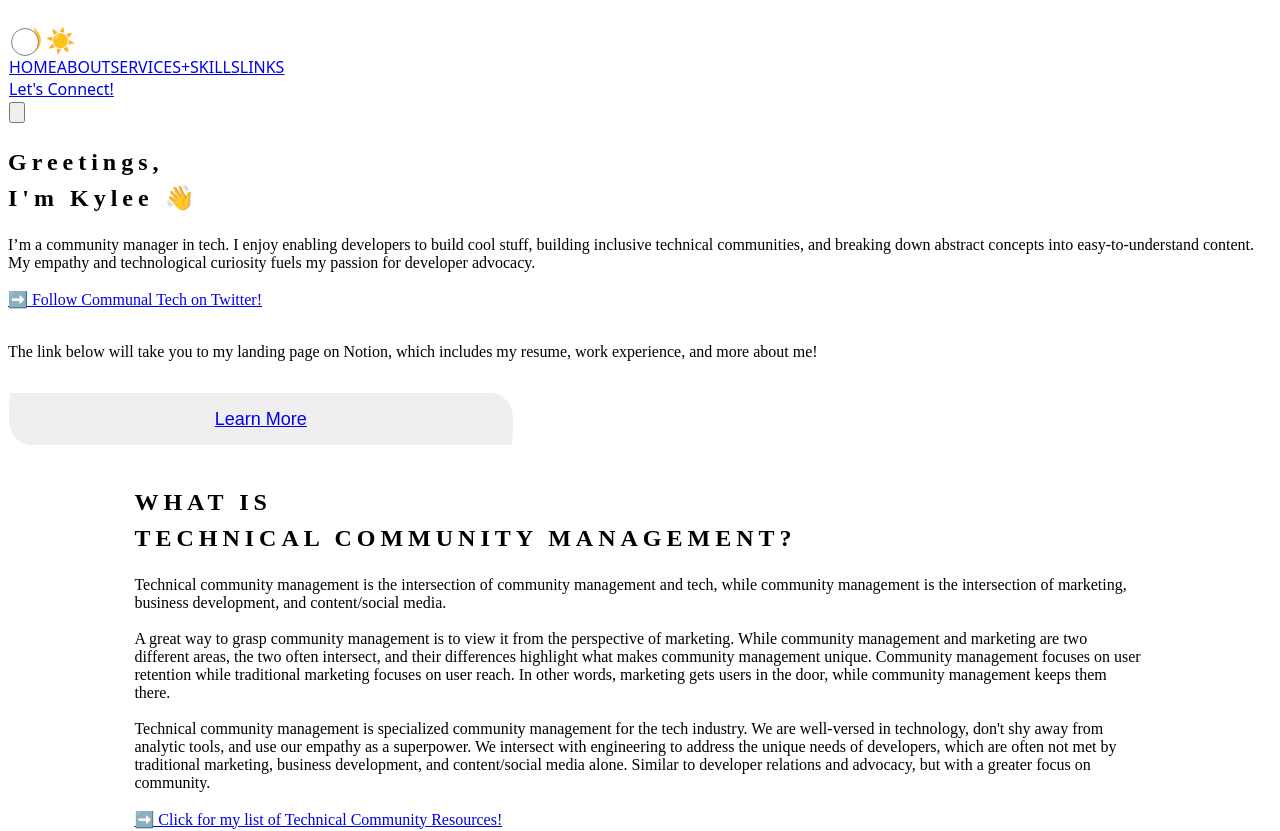
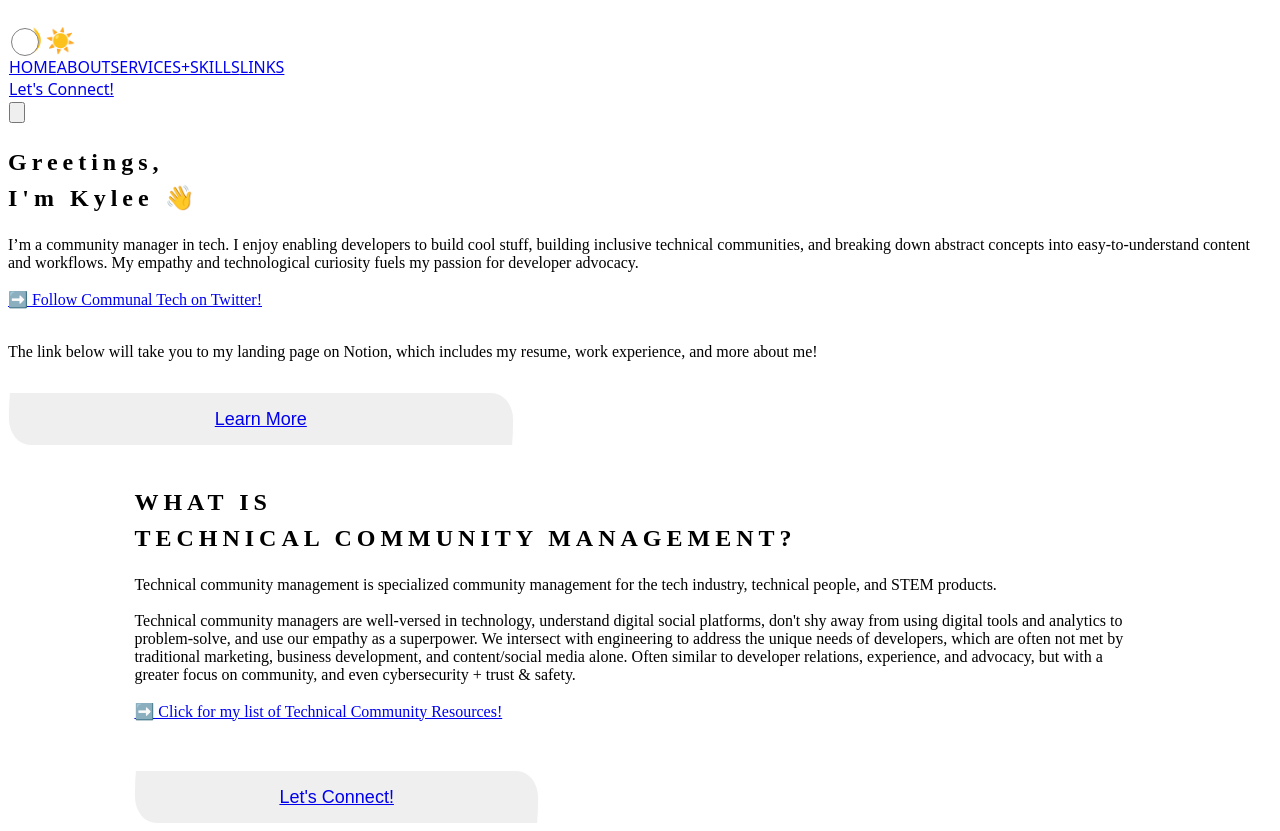
Before and after one commit to kyleecodes/communaltech-website_old, a Next.js app: page / in a window 1280 px wide. Shown: the top 831 px of the page. Built offline with nearby package versions, Linux system fonts and the light colour scheme; a web font is replaced by a local one.

Commit message:
Updated about bio for simplicity

```diff
--- a/pages/about.js
+++ b/pages/about.js
@@ -31,18 +31,10 @@ export default function About() {
               "font-robotoMono text-base md:text-sm lg:text-md xl:text-lg 2xl:text-xl mb-10"
             }
           >
-            Technical community management is the intersection of community management and tech, while community management is the intersection of marketing, business development, and content/social media.
+            Technical community management is specialized community management for the tech industry, technical people, and STEM products.
             <br /> <br />
-            A great way to grasp community management is to view it from the perspective of
-            marketing. While community management and marketing are two
-            different areas, the two often intersect, and their differences
-            highlight what makes community management unique. Community management
-            focuses on user retention while traditional marketing focuses on
-            user reach. In other words, marketing gets users in the door, while
-            community management keeps them there.
-            <br /> <br />
-            Technical community management is specialized community management for the tech industry. We are well-versed in technology, don't shy away from analytic tools, and use our empathy as a superpower.
-            We intersect with engineering to address the unique needs of developers, which are often not met by traditional marketing, business development, and content/social media alone. Similar to developer relations and advocacy, but with a greater focus on community.
+            Technical community managers are well-versed in technology, understand digital social platforms, don't shy away from using digital tools and analytics to problem-solve, and use our empathy as a superpower.
+            We intersect with engineering to address the unique needs of developers, which are often not met by traditional marketing, business development, and content/social media alone. Often similar to developer relations, experience, and advocacy, but with a greater focus on community, and even cybersecurity + trust & safety.
             <br /> <br />
             <a
               className="font-bold text-purple-600"
@@ -52,6 +44,7 @@ export default function About() {
             >
               ➡️  Click for my list of Technical Community Resources!
             </a>
+            <br/><br/>
           </p>
           <button className={styles.primary_button}>
             <a
--- a/pages/index.js
+++ b/pages/index.js
@@ -40,7 +40,7 @@ export default function Home() {
             I’m a community manager in tech. I enjoy enabling developers
             to build cool stuff, building inclusive technical communities, and
             breaking down abstract concepts into easy-to-understand
-            content. My empathy and technological curiosity fuels my passion for developer advocacy. <br />
+            content and workflows. My empathy and technological curiosity fuels my passion for developer advocacy. <br />
             <br />
             <a className = "font-bold text-sky-400" href="https://twitter.com/kyleecodes">
             ➡️  Follow Communal Tech on Twitter! <br />
```
